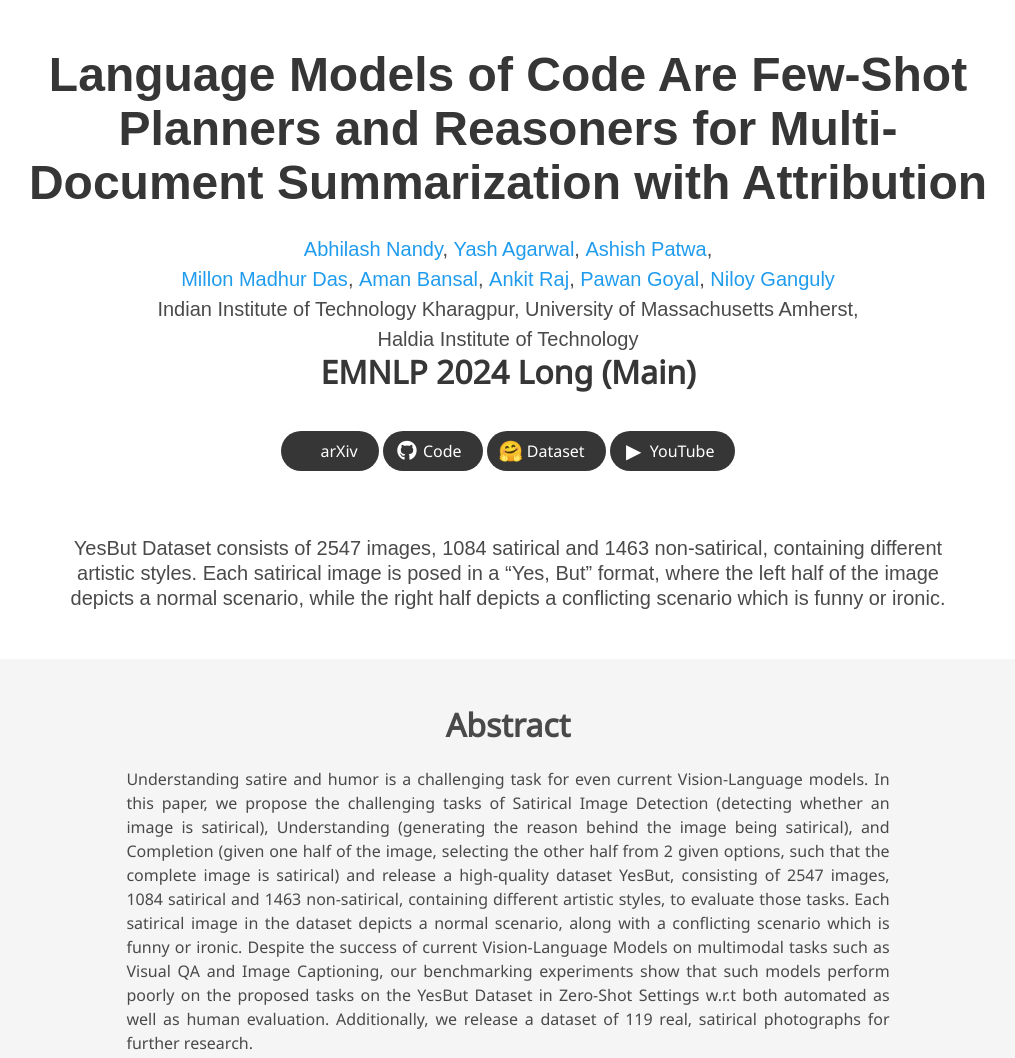
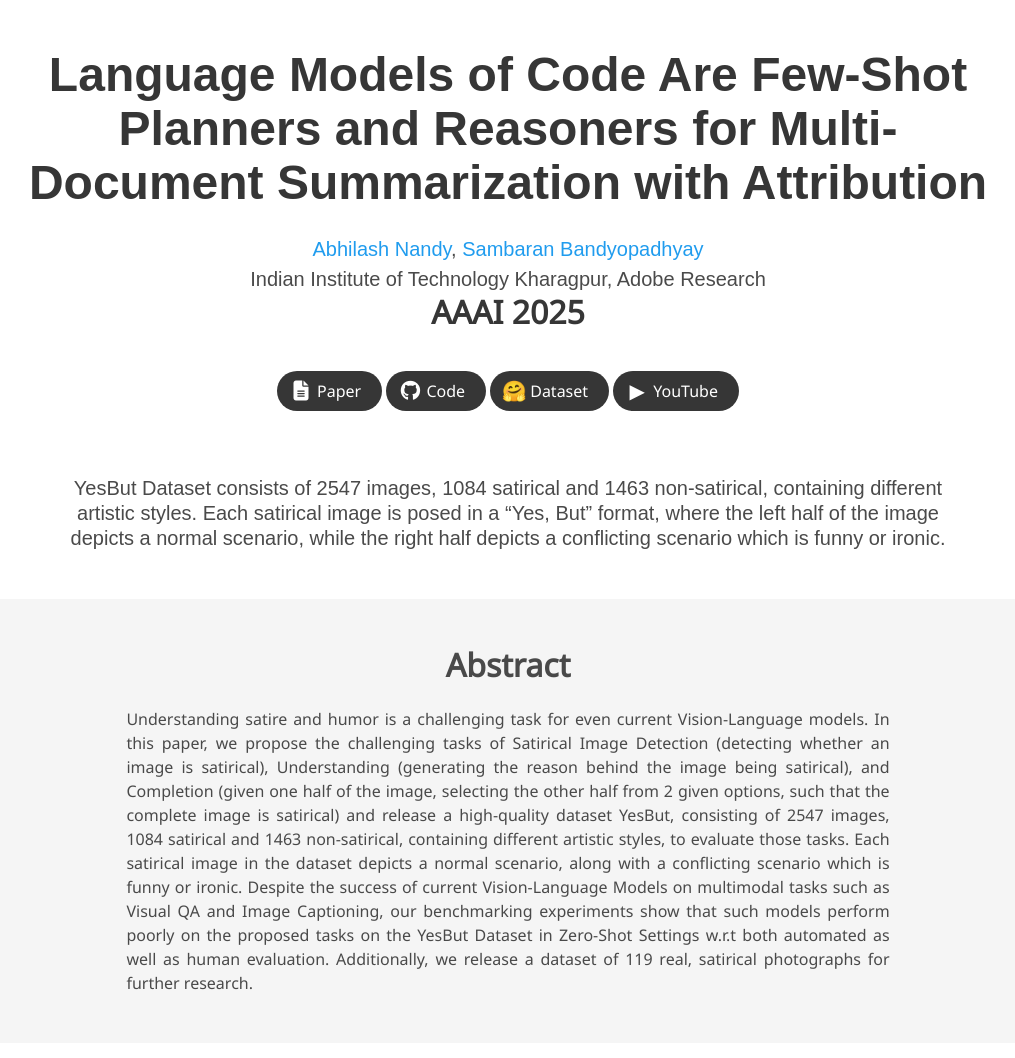
Before and after one commit to midas-pro-mds/midas-pro-mds.github.io, a plain HTML site: page index.html in a window 1280 px wide. Shown: the top 1058 px of the page, without its empty margins (132-1147 px from the left). Drawn offline with nearby package versions, Linux system fonts and the light colour scheme; some icons are missing; a web font is replaced by a local one.

Commit message:
First Commit

```diff
--- a/index.html
+++ b/index.html
@@ -46,42 +46,30 @@
             <div class="is-size-5 publication-authors">
               <span class="author-block">
                 <a href="https://sites.google.com/view/abhilashnandy" target="_blank">Abhilash Nandy</a>,</span>
+
               <span class="author-block">
-                <a href="https://www.linkedin.com/in/yash-agarwal-579841119/?originalSubdomain=in" target="_blank">Yash Agarwal</a>,</span>
-              <span class="author-block">
-                <a href="https://www.linkedin.com/in/ashish-patwa-182b2b223/?originalSubdomain=in" target="_blank">Ashish Patwa</a>,</span>
-              <span class="author-block">
-                <a href="https://www.linkedin.com/in/millon-madhur/?originalSubdomain=in" target="_blank">Millon Madhur Das</a>,
-              <span class="author-block">
-                <a href="https://www.linkedin.com/in/18bansalaman/" target="_blank">Aman Bansal</a>,
-              <span class="author-block">
-                <a href="https://www.linkedin.com/in/ankytastic/" target="_blank">Ankit Raj</a>,
-              <span class="author-block">
-                  <a href="https://cse.iitkgp.ac.in/~pawang/" target="_blank">Pawan Goyal</a>,
-              </span>
-              <span class="author-block">
-                <a href="http://www.facweb.iitkgp.ac.in/~niloy/" target="_blank">Niloy Ganguly</a>
+                <a href="https://research.adobe.com/person/sambaran-bandyopadhyay/" target="_blank">Sambaran Bandyopadhyay</a>
             </div>
 
             <div class="is-size-5 publication-authors">
-              <span class="author-block">Indian Institute of Technology Kharagpur, University of Massachusetts Amherst,<br>Haldia Institute of Technology</span><br>
+              <span class="author-block">Indian Institute of Technology Kharagpur, Adobe Research</span><br>
               <!-- <span class="eql-cntrb"><small><br><sup>*</sup>Indicates Equal Contribution</small></span> -->
             </div>
 
-            <h3 class="title is-3">EMNLP 2024 Long (Main)</h3>
+            <h3 class="title is-3">AAAI 2025</h3>
 
             <div class="column has-text-centered">
               <div class="publication-links">
 
                 <!-- ArXiv abstract Link -->
-                <span class="link-block">
-                  <a href="https://arxiv.org/abs/2409.13592" target="_blank" class="external-link button is-normal is-rounded is-dark">
-                    <span class="icon">
-                      <p style="font-size:20px" class="ai ai-arxiv"></p>
-                    </span>
-                    <span>arXiv</span>
-                  </a>
-                  </span>
+<span class="link-block">
+  <a href="https://ojs.aaai.org/index.php/AAAI/article/view/34676" target="_blank" class="external-link button is-normal is-rounded is-dark">
+    <span class="icon">
+      <i class="fas fa-file-alt" style="font-size:20px;"></i>
+    </span>
+    <span>Paper</span>
+  </a>
+</span>
 
                 <!-- Github link -->
                 <span class="link-block">
```
